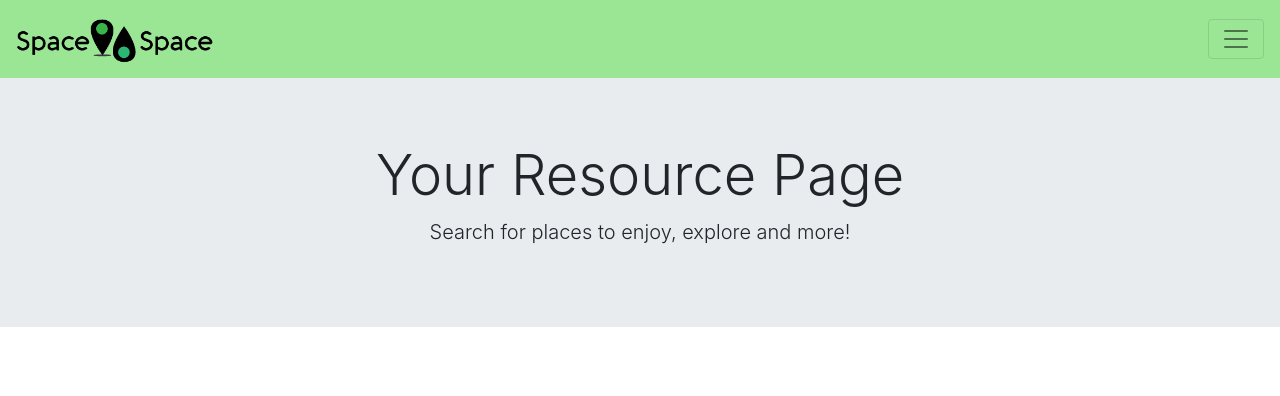
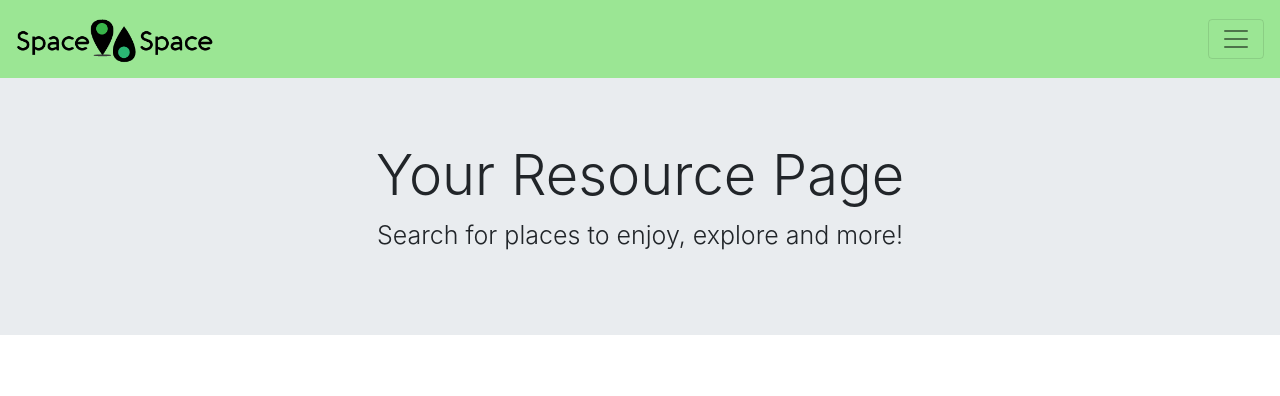
Before and after one commit to AhmaadMetallic/Space-2-Space, a website: page public/resources.html in a window 1280 px wide. Shown: the top 396 px of the page. Drawn offline with nearby package versions, Linux system fonts and the light colour scheme; some packages are replaced by stand-ins of ours.

Commit message:
update jumboton on resource.html

```diff
--- a/public/resources.html
+++ b/public/resources.html
@@ -41,6 +41,10 @@
 		.container{
 			text-align: center;
 		}
+		.lead{
+			font-size: 25px;
+		}
+
 
        #map {
         height: 800px;
```
